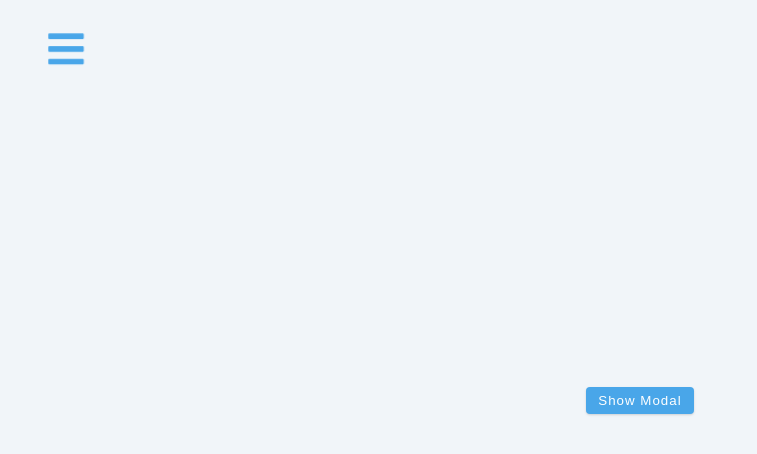
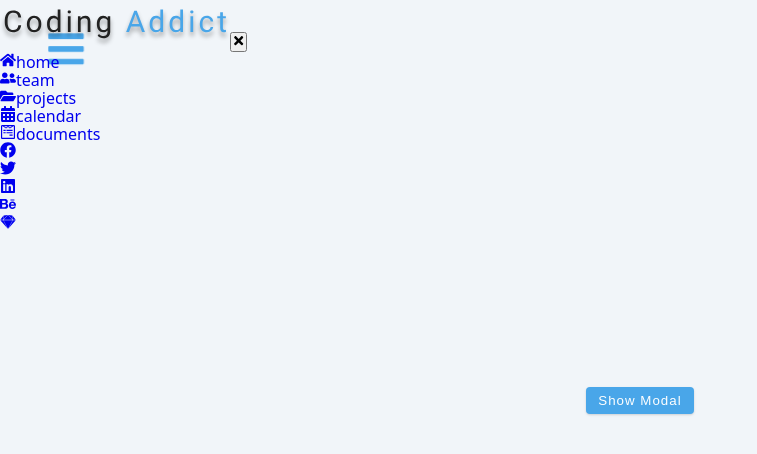
Before and after one commit to isnendyankp/sideBar, a React (Vite) app: page / in a window 1280 px wide. Shown: the top 454 px of the page, without its empty margins (0-757 px from the left). Built offline with nearby package versions, Linux system fonts and the light colour scheme.

Commit message:
styling sidebar top,left,widht,height

```diff
--- a/src/index.css
+++ b/src/index.css
@@ -350,5 +350,9 @@ Sidebar
 
 .sidebar {
   position: fixed;
+  top: 0;
+  left: 0;
+  width: 100%;
+  height: 100%;
 
 }
```
